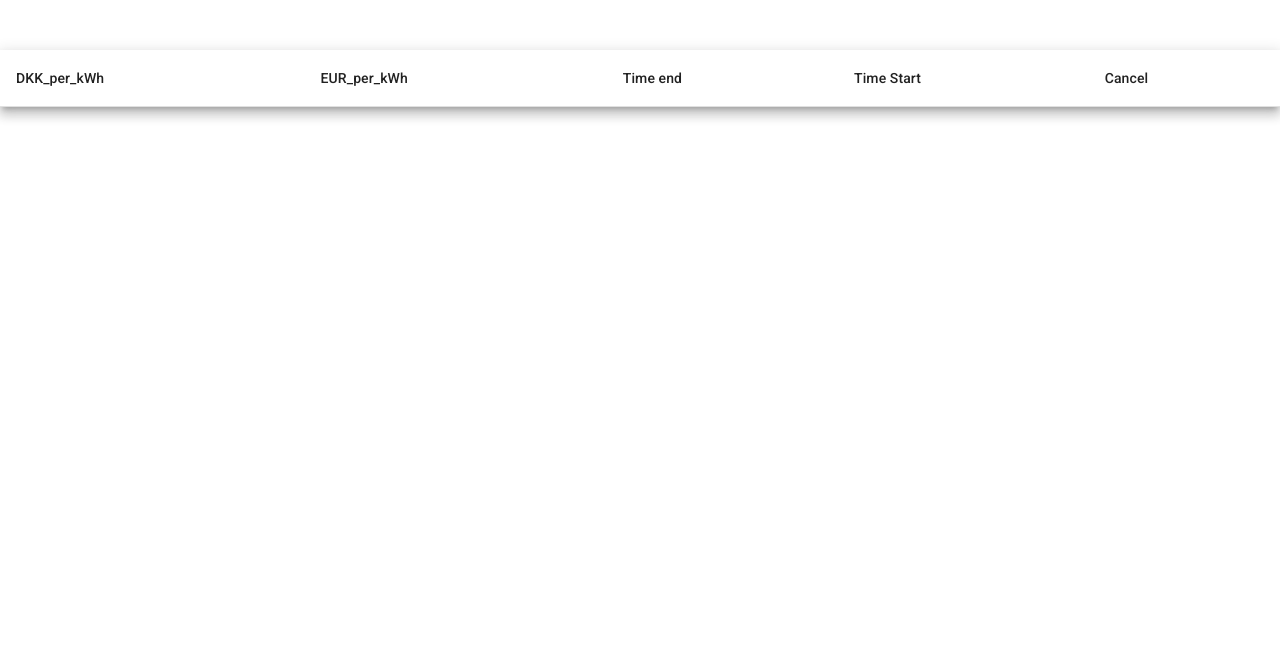
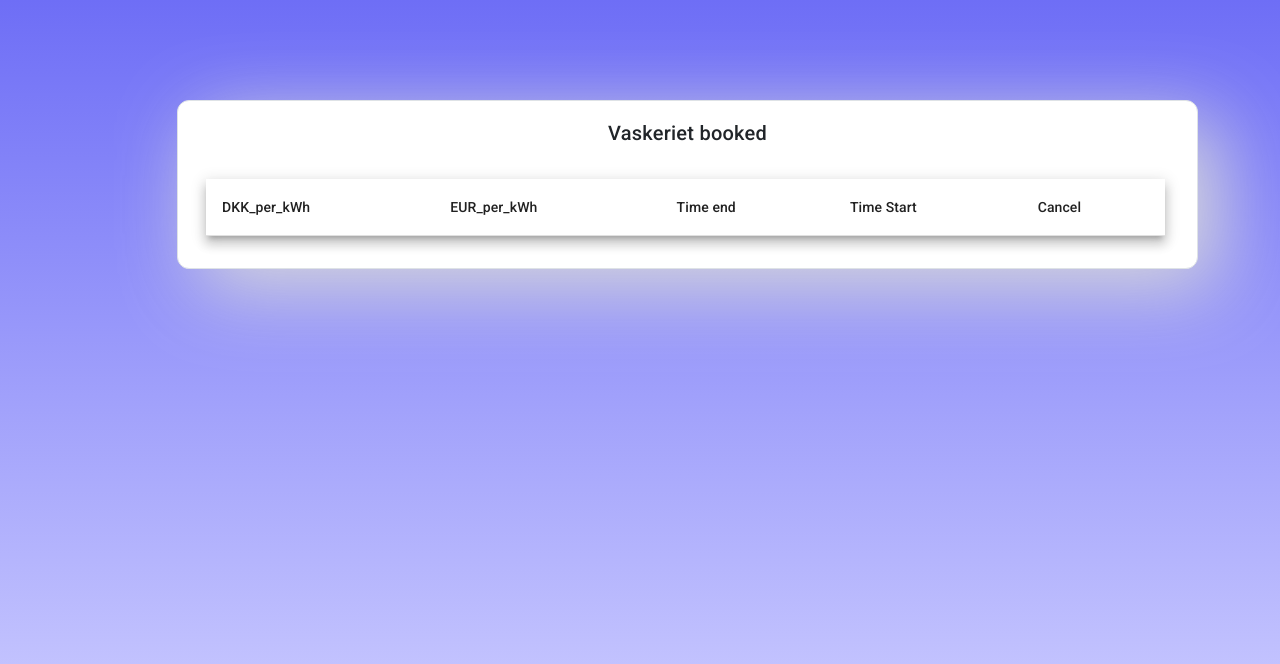
Before and after one commit to H5SvendeProve/website_real, an Angular app: page /appointment-list in a window 1280 px wide. Shown: the top 664 px of the page. Built offline with nearby package versions, Linux system fonts and the light colour scheme; no server answers.

Commit message:
oploading har lavet hjemmeside mere ens

```diff
--- a/src/app/componets/appointment-list/appointment-list.component.css
+++ b/src/app/componets/appointment-list/appointment-list.component.css
@@ -1,4 +1,30 @@
 table{
-    margin-top: 50px;
     width: 100%;
 }
+
+.panel-heading {
+    text-align: center;
+    margin-bottom: 30px;
+}
+
+form {
+    display: flex;
+    flex-direction: column;
+}
+
+.panel {
+    box-shadow: 20px 20px 80px rgb(218, 218, 218);
+    border-radius: 12px;
+    margin-top: 100px;
+}
+
+.outer {
+    height: 180vh;
+    background: linear-gradient(to top, #c9c9ff 50%, #6e6ef6) no-repeat;
+}
+
+.panel-body {
+    padding-left: 2em;
+    padding-bottom: 2rem;
+    padding-right: 2rem;
+}
--- a/src/app/componets/appointment-list/appointment-list.component.html
+++ b/src/app/componets/appointment-list/appointment-list.component.html
@@ -2,6 +2,15 @@
 <mat-toolbar *ngIf="successMsg" color="accent"> {{successMsg}}</mat-toolbar>
 <mat-toolbar *ngIf="errorMsg" color="warn"> {{errorMsg}}</mat-toolbar>
 
+<div class="outer">
+    <div class="container">
+        <div class="row">
+            <div class="offset-md-2 col-lg-11 col-md-11 offset-lg-1 offset-md-3">
+                <div class="panel border bg-white">
+                    <div class="panel-heading">
+                        <h2 class="pt-3 font-weight-bold">Vaskeriet booked</h2>
+                    </div>
+                    <div class="panel-body">
 <div *ngIf="!loading">
     <table mat-table [dataSource]="appointments" class="mat-elevation-z8 ">
         <ng-container matColumnDef="DKK_per_kWh">
@@ -28,3 +37,8 @@
           <tr mat-row *matRowDef="let appointments; columns: columns"></tr>
     </table>
 </div>
+</div>
+                    </div>
+                </div>
+            </div>
+        </div>
--- a/src/app/componets/appointment/appointment.component.html
+++ b/src/app/componets/appointment/appointment.component.html
@@ -5,56 +5,12 @@
   <div class="container">
       <div class="row">
           <div class="offset-md-2 col-lg-5 col-md-7 offset-lg-4 offset-md-3">
-
-              <div class="panel border bg-white">
-                <div class="panel-heading">
-                <h2 class="pt-3 font-weight-bold">Vaskeriet booking</h2>
-              </div>
-<!--<div class="form-container">-->
-  <div class="panel-body">
-    <form (submit)="createAppointment()">
-
-        <mat-form-field>
-          <input [(ngModel)]="time_start" name="Time start" matInput [matDatepicker]="pickerStart" placeholder="Choose a start date">
-          <mat-datepicker-toggle matSuffix [for]="pickerStart"></mat-datepicker-toggle>
-          <mat-datepicker #pickerStart></mat-datepicker>
-        </mat-form-field>
-
-        <!--<mat-form-field>-->
-          <div class="from-group pt-0">
-          <div class="input-field">
-          <input [(ngModel)]="time_end" name="Time end" matInput [matDatepicker]="pickerEnd" placeholder="Choose a end date">
-          <mat-datepicker-toggle matSuffix [for]="pickerEnd"></mat-datepicker-toggle>
-          <mat-datepicker #pickerEnd></mat-datepicker>
-        </div>
-      </div>
-        <!--</mat-form-field>-->
-
-        <mat-form-field>
-            <input [(ngModel)]="DKK_per_kWh" name = "DKK_per_kwh" matInput placeholder="DKK_per_kWh">
-        </mat-form-field>
-
-        <mat-form-field>
-        <input [(ngModel)]="EUR_per_kWh" name = "EUR_per_kwh" matInput placeholder="EUR_per_kWh">
-        </mat-form-field>
-
-        <button class="btn btn-primary btn-block mt-1 w-100">Make Appointment</button>
-    </form>
-  </div>
-</div>
-
-      <!--</div>-->
-      <!--</div>-->
-      <!--</div>-->
-      <!--</div>-->
-<!--</div>-->
-
               <div class="panel border bg-white">
                   <div class="panel-heading">
                     <h2 class="pt-3 font-weight-bold">Vaskeriet booking</h2>
                   </div>
                   <div class="panel-body">
-                      <form>
+                      <form (submit)="createAppointment()">
                           <div class="from-group pt-0">
                             <div class="input-field">
                               <input type="text" [(ngModel)]="time_start" name="Time start" matInput [matDatepicker]="pickerStart" placeholder="Choose a start date">
@@ -79,7 +35,7 @@
                         <input type="text" [(ngModel)]="EUR_per_kWh" name = "EUR_per_kwh" matInput placeholder="EUR_per_kWh">
                       </div>
                   </div>
-                  <button class="btn btn-primary btn-block mt-4 w-100">Make Appointment</button>
+                  <button class="btn btn-primary btn-block mt-4 w-100" type="submit" >Make Appointment</button>
                       </form>
                   </div>
               </div>
--- a/src/app/componets/login/login.component.html
+++ b/src/app/componets/login/login.component.html
@@ -1,3 +1,6 @@
+<mat-toolbar *ngIf="successMsg" color="accent"> {{successMsg}}</mat-toolbar>
+<mat-toolbar *ngIf="errorMsg" color="warn"> {{errorMsg}}</mat-toolbar>
+
 <div class="outer">
     <div class="container">
         <div class="row">
@@ -21,7 +24,7 @@
                                     <span class="fa {{eyeIcon}}" (click)="hideShowPass()"></span>
                                 </div>
                             </div>
-                            <button class="btn btn-primary btn-block mt-4 w-100" type="submit">Login</button>
+                            <button class="btn btn-primary btn-block mt-4 w-100" type="submit" (click)="login()">Login</button>
                         </form>
                     </div>
                 </div>
--- a/src/app/componets/login/login.component.ts
+++ b/src/app/componets/login/login.component.ts
@@ -1,4 +1,7 @@
+import { LoginDTO } from './../../models/LoginDTO';
+import { LoginService } from './../../services/login.service';
 import { Component } from '@angular/core';
+
 
 @Component({
   selector: 'app-login',
@@ -9,6 +12,12 @@ export class LoginComponent {
   type: string = "password";
   isText: boolean = false;
   eyeIcon: string = "fa-eye-slash";
+  public errorMsg: string = '';
+  public successMsg: string = '';
+  userName: string = '';
+  password: string = '';
+
+  constructor(private loginService: LoginService){}
 
   hideShowPass(){
     this.isText = !this.isText;
@@ -21,4 +30,21 @@ export class LoginComponent {
       this.type = "password";
     }
   }
+
+  login(){
+    this.successMsg = '';
+    this.errorMsg = '';
+
+    this.loginService.login(this.userName, this.password).subscribe((loginAttempt: LoginDTO) => {
+      this.userName = '';
+      this.password = '';
+      this.successMsg = 'Login was successfully'
+
+    },
+    (error : ErrorEvent) => {
+      this.errorMsg = error.error.message;
+    });
+  }
+
+
 }
--- /dev/null
+++ b/src/app/models/LoginDTO.ts
@@ -0,0 +1,4 @@
+export interface LoginDTO {
+    username: String;
+    password: String;
+}
--- /dev/null
+++ b/src/app/services/login.service.ts
@@ -0,0 +1,17 @@
+import { Observable } from 'rxjs';
+import { LoginDTO } from './../models/LoginDTO';
+import { HttpClient } from '@angular/common/http';
+import { Injectable } from '@angular/core';
+
+@Injectable({
+  providedIn: 'root'
+})
+export class LoginService {
+  private baseUrl = 'https://www.elprisenligenu.dk/api/v1/prices';
+  constructor(private http: HttpClient) { }
+
+  login(username:string, password:string): Observable<LoginDTO> {
+    return this.http.post<LoginDTO>(`${this.baseUrl}/2023/03-03_DK1.json`,
+    {username, password});
+  }
+}
```
Also changed, not shown: 1 other file (tests, documents, lock files or other folders).
